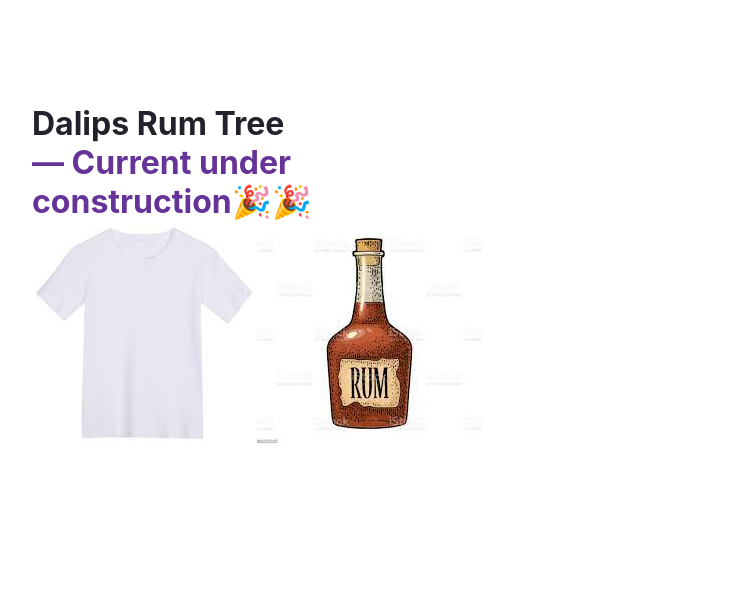
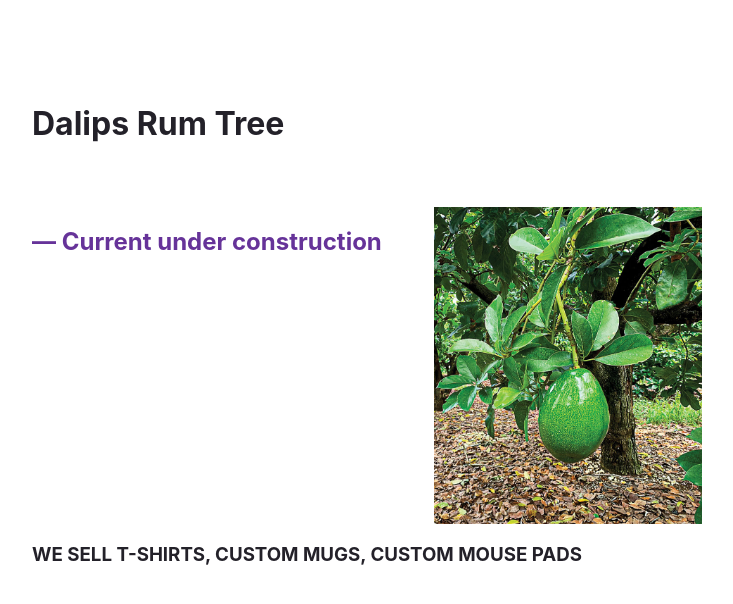
Before and after one commit to vilaj46/dalips-rum-tree, a Gatsby site: page / in a window 1280 px wide. Shown: the whole page, without its empty margins (72-805 px from the left). Built offline with nearby package versions, Linux system fonts and the light colour scheme; Gatsby itself is replaced by a stand-in of ours.

Commit message:
Added tree image.

```diff
--- a/src/pages/index.js
+++ b/src/pages/index.js
@@ -1,7 +1,19 @@
 import * as React from "react"
+import styled from "styled-components"
 
-import rum from "../images/rum.jpg";
-import shirt from "../images/shirt.jpg";
+import avocado from "../images/avocado.jpg";
+
+const Image = styled.img`
+  width: 25%;
+  height: 25%;
+  margin: 0 auto;
+`
+
+const Div = styled.div`
+  position: relative;
+  display: flex;
+  justify-content: center;
+`
 
 // styles
 const pageStyles = {
@@ -16,6 +28,9 @@ const headingStyles = {
 }
 const headingAccentStyles = {
   color: "#663399",
+  position: "absolute",
+  top: "0",
+  left: "0"
 }
 
 // markup
@@ -25,17 +40,15 @@ const IndexPage = () => {
       <title>Home Page</title>
       <h1 style={headingStyles}>
         Dalips Rum Tree
-        <br />
-        <span style={headingAccentStyles}>— Current under construction</span>
-        <span role="img" aria-label="Party popper emojis">
-          🎉🎉
-        </span>
-        <br />
-        <div style={{display: "flex"}}>
-        <img src={shirt} alt="T-Shirt" />
-        <img src={rum} alt="Rum!" />
-        </div>
       </h1>
+
+      <Div>
+        <h2 style={headingAccentStyles}>— Current under construction</h2>
+        <Image src={avocado} alt="Avocado" />
+      </Div>
+
+
+        <h3>WE SELL T-SHIRTS, CUSTOM MUGS, CUSTOM MOUSE PADS</h3>
     </main>
   )
 }
```
Also changed, not shown: src/images/avocado.jpg (added).
